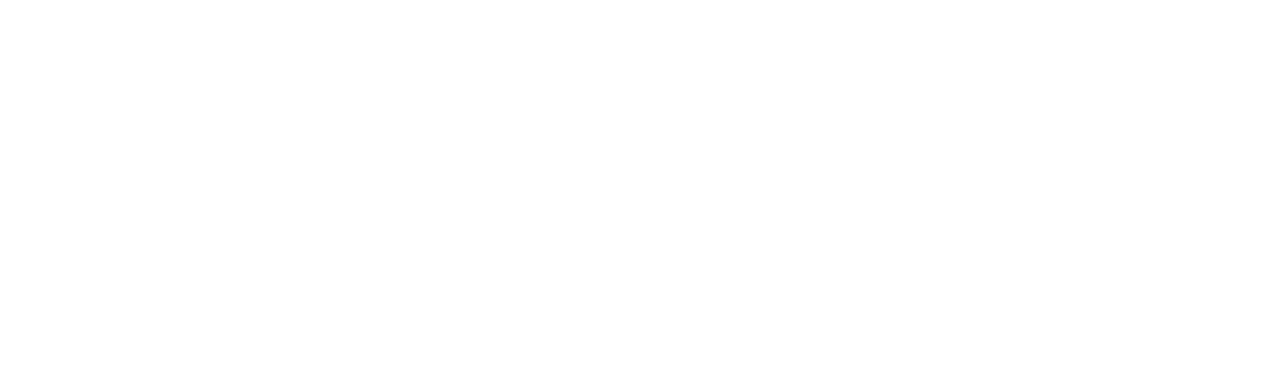
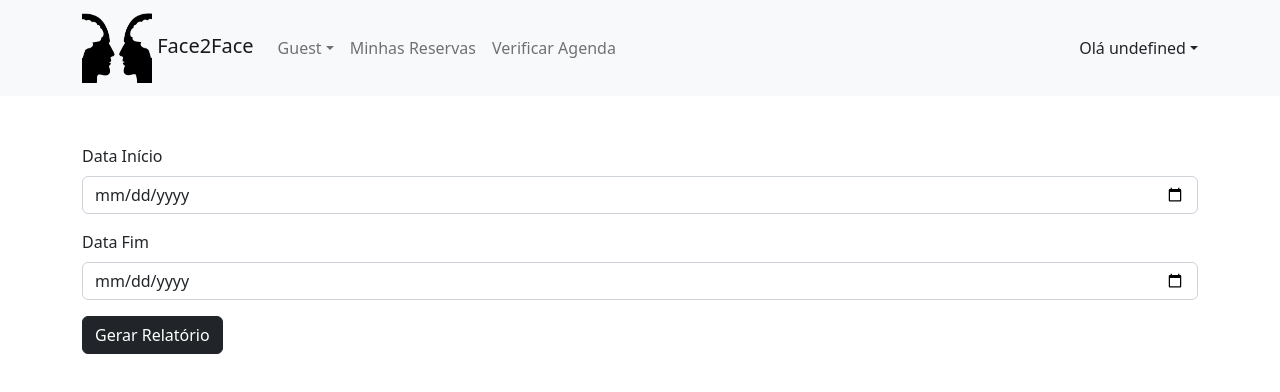
Before and after one commit to KamisatoF/face2face-frontend, a React (Create React App) app: page /relatoriolocacao in a window 1280 px wide. Before the commit this address had no page. Shown: the top 392 px of the page. Built offline with nearby package versions, Linux system fonts and the light colour scheme; sample sign-in values are in the browser's storage.

Commit message:
Export de relatório para CSV

```diff
--- a/package.json
+++ b/package.json
@@ -11,6 +11,7 @@
     "react": "^18.2.0",
     "react-bootstrap": "^2.5.0",
     "react-bootstrap-typeahead": "^6.0.2",
+    "react-csv": "^2.2.2",
     "react-dom": "^18.2.0",
     "react-router-dom": "^6.3.0",
     "react-scripts": "5.0.1",
--- a/src/App.js
+++ b/src/App.js
@@ -12,6 +12,7 @@
 import ServiceReformed from './pages/ServiceReformed';
 import Equipamento from './pages/Equipamento';
 import ContaBancaria from './pages/ContaBancaria';
+import RelatorioLocacao from './pages/RelatorioLocacao';
 
 const PrivateRoute = ({ children, navigateTo }) => {
   const { authenticated } = useContext(Context);
@@ -28,6 +29,7 @@
           <Route exact path="/serviceRef" element={<PrivateRoute navigateTo="/login"><ServiceReformed /></PrivateRoute>} />
           <Route exact path="/equipamento" element={<PrivateRoute navigateTo="/login"><Equipamento /></PrivateRoute>} />
           <Route exact path="/contabancaria" element={<PrivateRoute navigateTo="/login"><ContaBancaria /></PrivateRoute>} />
+          <Route exact path="/relatoriolocacao" element={<PrivateRoute navigateTo="/login"><RelatorioLocacao /></PrivateRoute>} />
           <Route exact path="/login" element={<Login />} />
           <Route exact path="/cadastro" element={<Cadastro />} />
         </Routes>
--- /dev/null
+++ b/src/api/RelatorioLocacaoService.js
@@ -0,0 +1,13 @@
+import api from "./api"
+
+export class RelatorioLocacaoService {
+    static findAll(id, relatorio) {
+        return api.get('/locacao/' + id, {
+            params: {
+                dataInicio: relatorio.dataInicio,
+                dataFim: relatorio.dataFim
+            }
+        });
+    }
+
+}
--- a/src/components/Header.js
+++ b/src/components/Header.js
@@ -16,7 +16,7 @@
                     <NavDropdown.Item onClick={() => navigate("/cadastro")}>Alterar Cadastro</NavDropdown.Item>
                     <NavDropdown.Item onClick={() => navigate("/contabancaria")}>Gerenciar Contas</NavDropdown.Item>
                     <NavDropdown.Item onClick={() => navigate("/")}>Cartões de Crédito</NavDropdown.Item>
-                    <NavDropdown.Item onClick={() => navigate("/")}>Relatórios</NavDropdown.Item>
+                    <NavDropdown.Item onClick={() => navigate("relatoriolocacao")}>Relatório de Locações</NavDropdown.Item>
                     <NavDropdown.Item onClick={() => logout()}>Logout</NavDropdown.Item>
                     <NavDropdown.Item></NavDropdown.Item>
                 </NavDropdown>
--- a/src/pages/Login.js
+++ b/src/pages/Login.js
@@ -24,7 +24,6 @@
     const authService = async(e) => {
         e.preventDefault();
         const auth = await handleLogin(usuario);
-        console.log(auth);
         if (auth) {
             navigate("/");
         } else {
--- /dev/null
+++ b/src/pages/RelatorioLocacao.js
@@ -0,0 +1,74 @@
+import Header from "../components/Header";
+import React, { useContext, useRef, useState, useEffect } from "react";
+import { Context } from "../context/AuthContext";
+import Container from 'react-bootstrap/Container';
+import Button from "react-bootstrap/esm/Button";
+import { Form } from "react-bootstrap";
+import { RelatorioLocacaoService } from "../api/RelatorioLocacaoService";
+import { CSVLink } from "react-csv";
+
+function RelatorioLocacao() {
+    const [locacoes, setLocacoes] = useState([]);
+    const { userData } = useContext(Context);
+    const [relatorio, setRelatorio] = useState({});
+    const csvLink = useRef();
+
+    const handleInputChange = (relatorio) => {
+        setRelatorio(preValue => ({
+            ...preValue,
+            [relatorio.target.name]: relatorio.target.value,
+        }))
+    };
+
+    useEffect(() => {
+        const fetch = async () => {
+            relatorio.userid = userData.id
+            if (relatorio.dataInicio !== undefined && relatorio.dataFim !== undefined) {
+                const response = await RelatorioLocacaoService.findAll(relatorio.userid, relatorio);
+                setLocacoes(response.data);
+            }
+        }
+        fetch();
+    }, [relatorio, userData]);
+
+    const generateReport = async (e) => {
+        e.preventDefault();
+
+        csvLink.current.link.click();
+    }
+
+    return (
+        <div>
+            <Header />
+            <Container className="mt-5">
+                <Form>
+                    <Form.Group className="mb-3" controlId="FormDataInicio">
+                        <Form.Label>Data Início</Form.Label>
+                        <Form.Control name="dataInicio" type="date" value={relatorio.dataInicio || ''} onChange={handleInputChange} ></Form.Control>
+                    </Form.Group>
+                    <Form.Group className="mb-3" controlId="FormDataFim">
+                        <Form.Label>Data Fim</Form.Label>
+                        <Form.Control name="dataFim" type="date" value={relatorio.dataFim || ''} onChange={handleInputChange} ></Form.Control>
+                    </Form.Group>
+                    <Button variant="dark" type="submit" onClick={(e) => { generateReport(e) }}>
+                        Gerar Relatório
+                    </Button>{''}
+
+                    <CSVLink
+                        data={locacoes}
+                        filename='RelatorioDeLocacoes.csv'
+                        className='hidden'
+                        ref={csvLink}
+                        target='_blank'
+                        separator=";"
+                    />
+
+                </Form>
+
+            </Container>
+        </div>
+
+    );
+}
+
+export default RelatorioLocacao;
```
Also changed, not shown: 1 other file (tests, documents, lock files or other folders).
